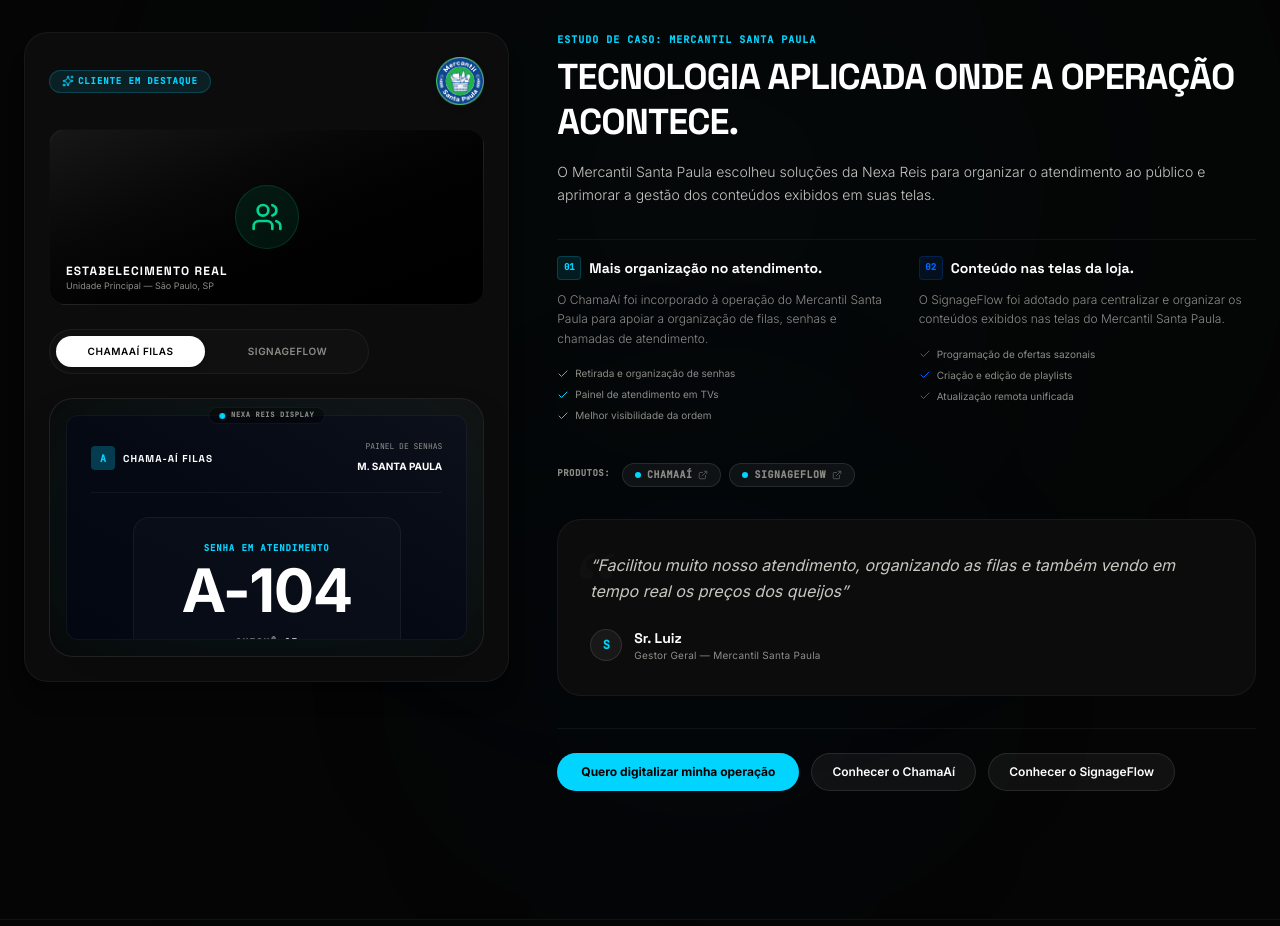
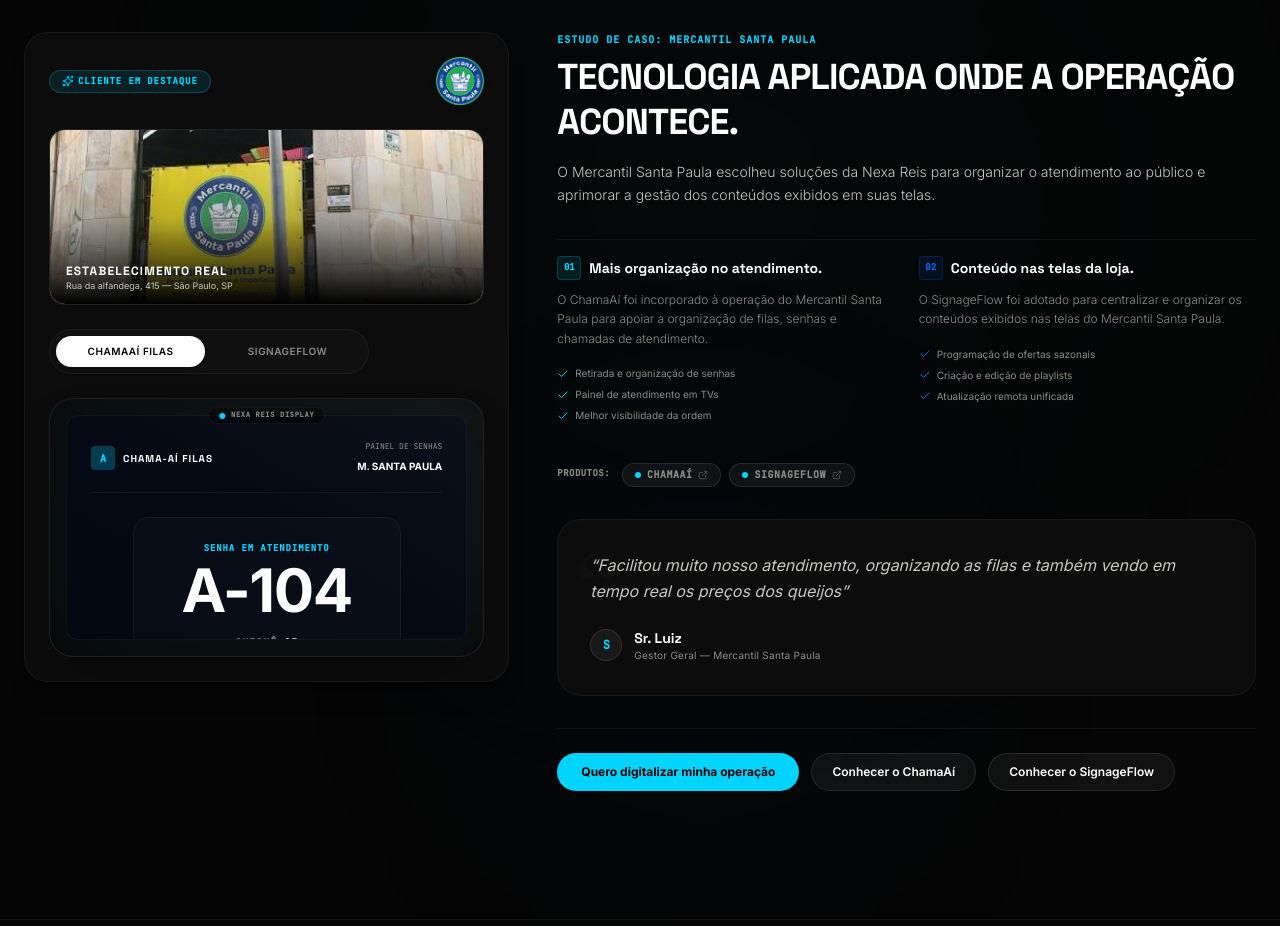
Before and after one commit to niccolasreis-lab/nexareis, a React (Vite) app: page / in a window 1280 px wide. Shown: the part 9520-10446 px from the top of the page. Built offline with nearby package versions, Linux system fonts and the light colour scheme.

Commit message:
feat: add Mercantil Santa Paula location

```diff
--- a/components/ManagerFeedbackSection.tsx
+++ b/components/ManagerFeedbackSection.tsx
@@ -2,7 +2,6 @@
 import { motion, AnimatePresence } from 'framer-motion';
 import {
   Tv,
-  Users,
   ExternalLink,
   ArrowRight,
   FileText,
@@ -916,16 +915,18 @@
               <ClientLogo src={feedback.logo} alt={`Logo do ${feedback.company}`} className="w-12 h-12" />
             </div>
 
-            {/* Simulated Establishment Illustration card / Frame */}
-            <div className="relative h-44 rounded-2xl bg-gradient-to-br from-neutral-900 to-black border border-white/5 overflow-hidden flex items-center justify-center p-6">
+            {/* Real establishment photo */}
+            <div className="relative h-44 rounded-2xl bg-neutral-900 border border-white/5 overflow-hidden">
+              <img
+                src="/images/clients/mercantil-santa-paula-storefront.png"
+                alt="Entrada do Mercantil Santa Paula na Rua da alfandega, 415"
+                className="absolute inset-0 h-full w-full object-cover"
+              />
+              <div className="absolute inset-0 bg-gradient-to-t from-black via-black/25 to-transparent" />
               <div className="absolute inset-0 grid-lines opacity-10" />
               <div className="absolute bottom-3 left-4 text-left">
                 <h6 className="font-display font-black text-white text-xs uppercase tracking-widest">ESTABELECIMENTO REAL</h6>
-                <span className="font-sans text-[9px] text-gray-sec block">Unidade Principal — São Paulo, SP</span>
-              </div>
-              {/* Artistic store icon representation */}
-              <div className="w-16 h-16 rounded-full bg-emerald-500/10 border border-emerald-500/20 flex items-center justify-center text-emerald-400">
-                <Users className="w-8 h-8" />
+                <span className="font-sans text-[9px] text-gray-light block">Rua da alfandega, 415 — São Paulo, SP</span>
               </div>
             </div>
 
```
Also changed, not shown: public/images/clients/mercantil-santa-paula-storefront.png (added).
